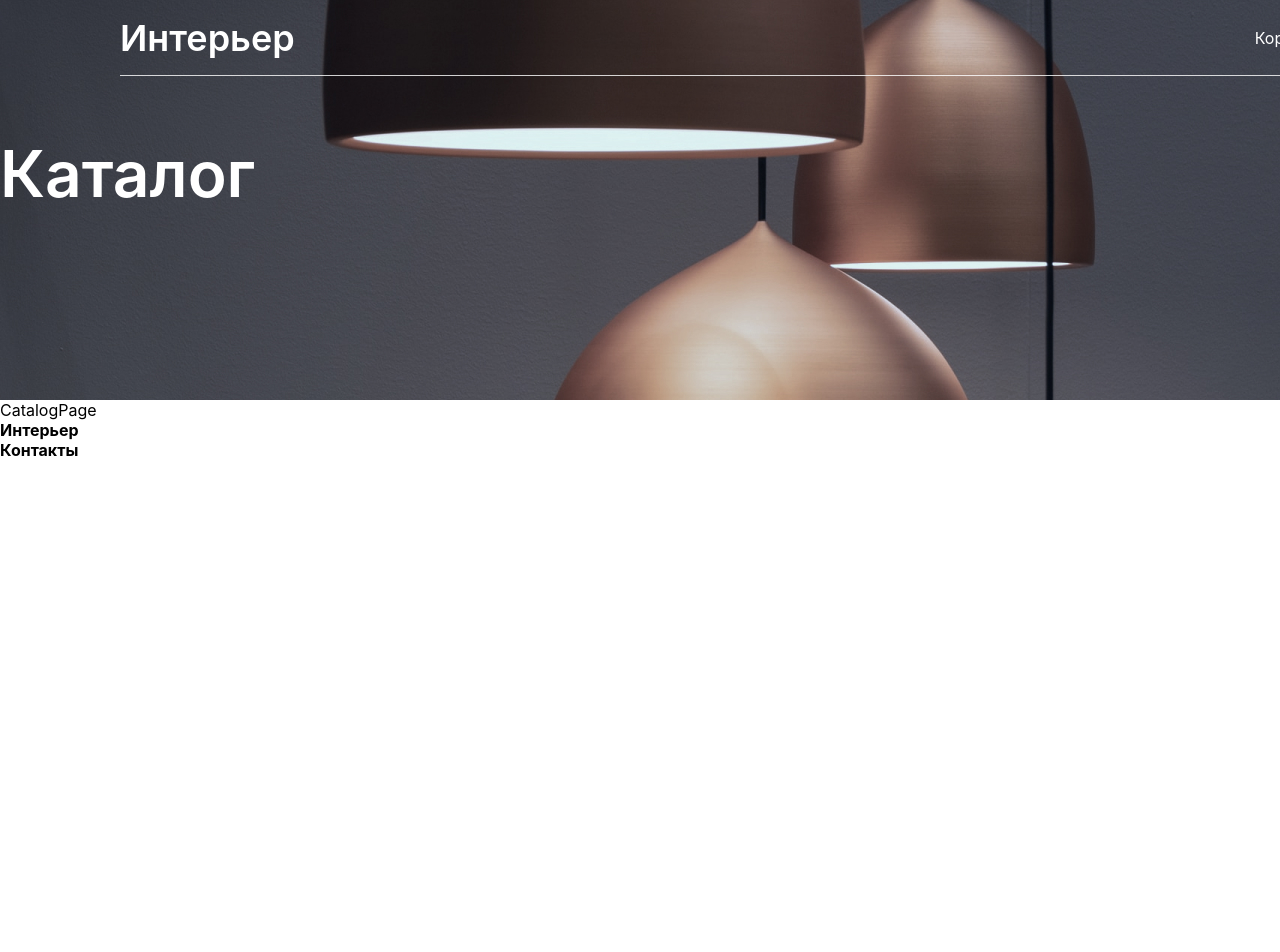
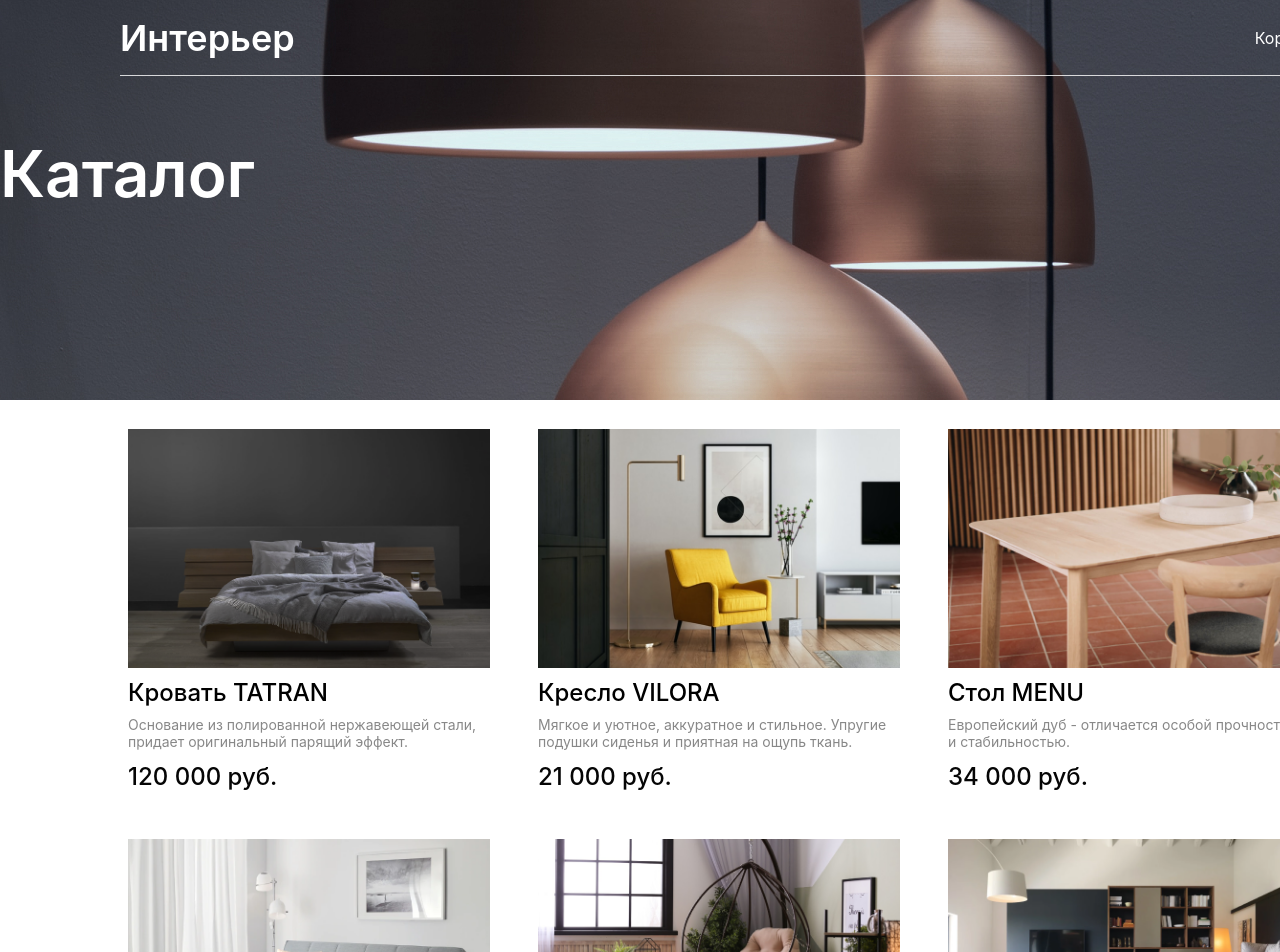
Before and after one commit to dmKrl/test-project-global, a React (Create React App) app: page / in a window 1280 px wide. Shown: the top 952 px of the page. Before the commit the page ends 800 px from the top, so only its background shows below. Built offline with nearby package versions, Linux system fonts and the light colour scheme.

Commit message:
add catalog page

```diff
--- a/src/components/UI/card-item/CardItem.jsx
+++ b/src/components/UI/card-item/CardItem.jsx
@@ -0,0 +1,19 @@
+import { Link } from "react-router-dom";
+import s from "../../../pages/catalog-page/CatalogPage.module.css";
+
+const CardItem = ({ card }) => {
+    console.log(card);
+    const { image, name, price, description } = card;
+    return (
+        <div className={s.productCard}>
+            <img src={image} alt="" className={s.productImg} />
+            <Link to="/" className={s.productName}>
+                {name}
+            </Link>
+            <p className={s.productText}>{description}</p>
+            <p className={s.productPrice}>{price}</p>
+        </div>
+    );
+};
+
+export default CardItem;
--- a/src/components/header/Header.jsx
+++ b/src/components/header/Header.jsx
@@ -18,7 +18,11 @@ const Header = () => {
                 </nav>
             </div>
             <div className={s.headerBlock}>
-                <h1 className={s.headerHeading}>Каталог</h1>
+                {location.pathname === "/" ? (
+                    <h1 className={s.headerHeading}>Каталог</h1>
+                ) : (
+                    <h1 className={s.headerHeading}>Корзина</h1>
+                )}
             </div>
         </div>
     );
--- a/src/components/header/Header.module.css
+++ b/src/components/header/Header.module.css
@@ -23,8 +23,6 @@
     line-height: 44px;
     color: white;
 }
-.headerBlock {
-}
 .headerHeading {
     font-style: normal;
     font-weight: 600;
--- a/src/data.json
+++ b/src/data.json
@@ -3,36 +3,36 @@
     "name": "Кровать TATRAN",
     "description": "Основание из полированной нержавеющей стали, придает оригинальный парящий эффект.",
     "price": "120 000 руб.",
-    "image": "../public/image/TATRAN.png"
+    "image": "/image/TATRAN.png"
   },
   {
     "name": "Кресло VILORA",
     "description": "Мягкое и уютное, аккуратное и стильное. Упругие подушки сиденья и приятная на ощупь ткань. ",
     "price": "21 000 руб.",
-    "image": "../public/image/VILORA.png"
+    "image": "/image/VILORA.png"
   },
   {
     "name": "Стол MENU",
     "description": "Европейский дуб - отличается особой прочностью и стабильностью.",
     "price": "34 000 руб.",
-    "image": "../public/image/MENU.png"
+    "image": "/image/MENU.png"
   },
   {
     "name": "Диван ASKESTA",
     "description": "Благодаря защелкивающемуся механизму диван легко раскладывается в комфортную кровать",
     "price": "68 000 руб.",
-    "image": "../public/image/AKSETA.png"
+    "image": "/image/AKSETA.png"
   },
   {
     "name": "Кресло LUNAR",
     "description": "Прекрасно переносит солнечные лучи, перепады влажности и любые осадки",
     "price": "40 000 руб.",
-    "image": "../public/image/LUNAR.png"
+    "image": "/image/LUNAR.png"
   },
   {
     "name": "Шкаф Nastan",
     "description": "Мебель может быть оснащена разнообразными системами подсветки.",
     "price": "80 000 руб.",
-    "image": "../public/image/NASTAN.png"
+    "image": "/image/NASTAN.png"
   }
 ]
--- a/src/pages/catalog-page/CatalogPage.jsx
+++ b/src/pages/catalog-page/CatalogPage.jsx
@@ -1,5 +1,18 @@
+import s from "./CatalogPage.module.css";
+import CardItem from "../../components/UI/card-item/CardItem";
+import data from "../../data.json";
+
 const CatalogPage = () => {
-  return <div>CatalogPage</div>;
+    console.log(data);
+    return (
+        <div className={s.product}>
+            <div className={s.productContent}>
+                {data.map((card) => {
+                    return <CardItem card={card} />;
+                })}
+            </div>
+        </div>
+    );
 };
 
 export default CatalogPage;
--- /dev/null
+++ b/src/pages/catalog-page/CatalogPage.module.css
@@ -0,0 +1,49 @@
+.product {
+    width: 1200px;
+    margin: 0 auto;
+    padding-top: 21px;
+}
+.productContent {
+    display: flex;
+    flex-wrap: wrap;
+    gap: 32px;
+}
+.productCard {
+    width: 378px;
+    display: flex;
+    flex-direction: column;
+    transition: all 0.3s;
+    padding: 8px;
+    box-sizing: border-box;
+}
+.productCard:hover {
+    transform: scale(1.05);
+    box-shadow: 0 0 5px #ccc;
+}
+.productImg {
+    width: 100%;
+}
+.productText {
+    font-style: normal;
+    font-weight: 400;
+    font-size: 14px;
+    line-height: 17px;
+    color: #888888;
+    margin-bottom: 12px;
+}
+.productName {
+    font-style: normal;
+    font-weight: 500;
+    font-size: 24px;
+    line-height: 29px;
+    color: #000000;
+    margin-top: 10px;
+    margin-bottom: 9px;
+}
+.productPrice {
+    font-style: normal;
+    font-weight: 500;
+    font-size: 24px;
+    line-height: 29px;
+    color: #050505;
+}
```
Also changed, not shown: src/components/cards/Cards.jsx (deleted).
